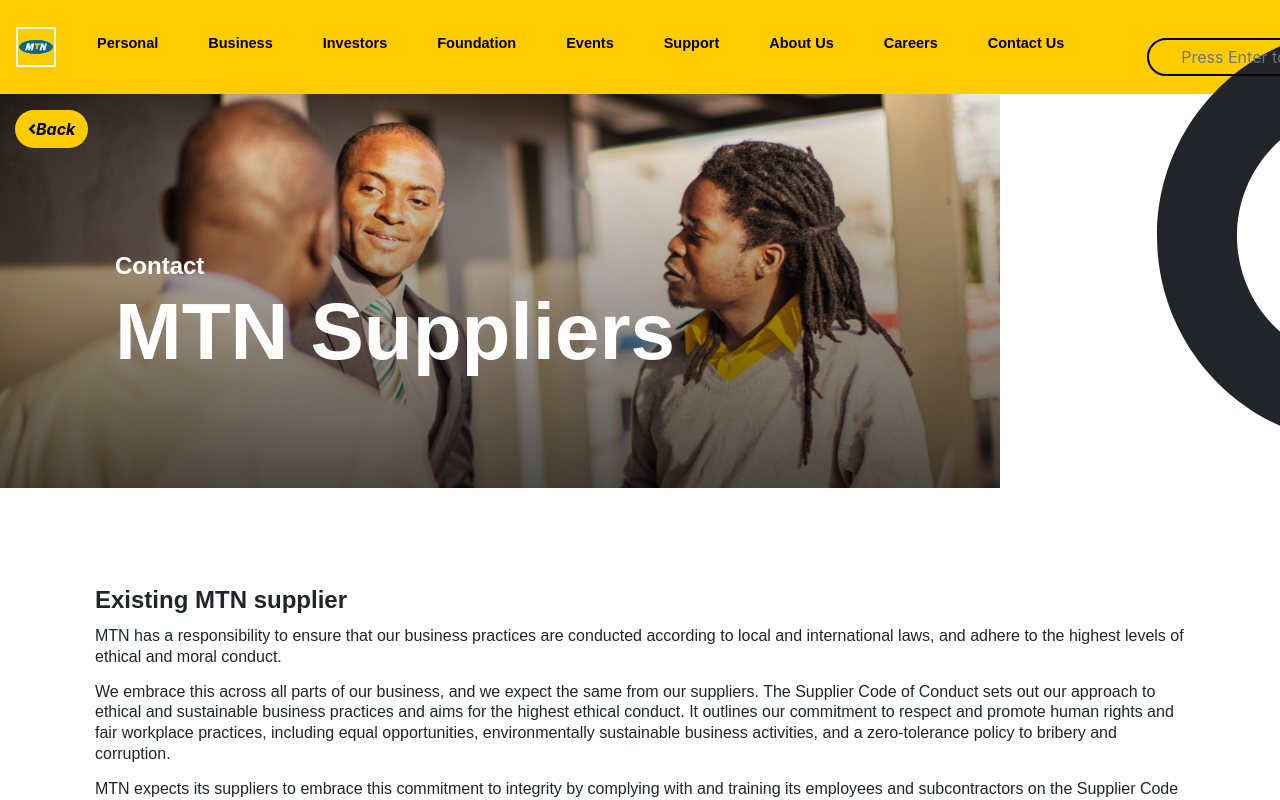
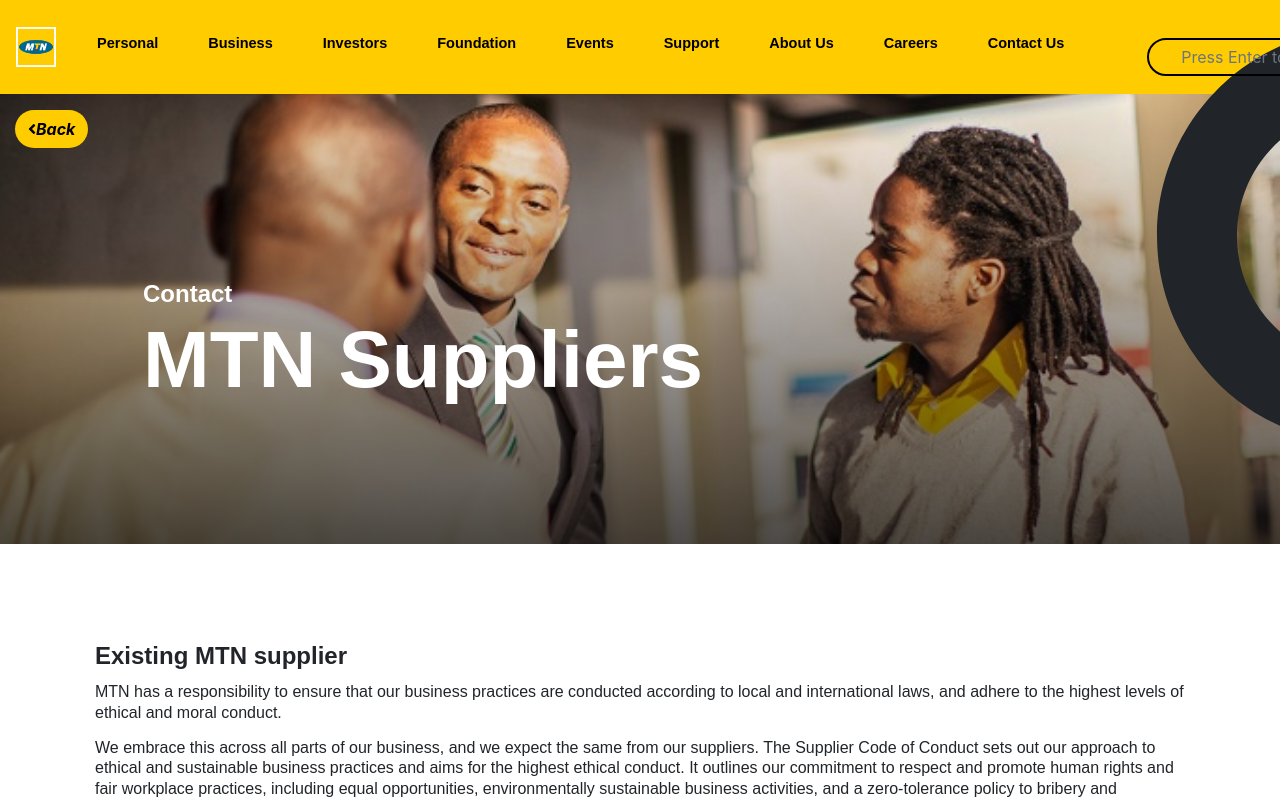
Before and after one commit to dav4thevid/mtn_online_supplier_angular, an Angular app: page /homepage in a window 1280 px wide. Shown: the top 800 px of the page. Built offline with nearby package versions, Linux system fonts and the light colour scheme.

Commit message:
enhan:compressed background image

```diff
--- a/src/app/Component/intro-with-image/intro-with-image.component.scss
+++ b/src/app/Component/intro-with-image/intro-with-image.component.scss
@@ -1,13 +1,13 @@
 .img-full {
   // height: 300px;
   // background-image: url('http://www.aegisworld.com/wp-content/uploads/2013/06/65-3.jpg');
-  background-image: url(../../../assets/wwa-leadership-banner.2@2x.jpg);
+  background-image: url(../../../assets/wwa-leadership.jpg);
   background-repeat: no-repeat;
 
   // background-position: center;
   // background-size: 100%;
-  // min-height: 100%;
-  width: 1000px;
+  min-height: 100%;
+  // width: 1000px;
   // background-image: url(image.jpg);
   background-size: cover;
   // background-repeat: no-repeat;
```
